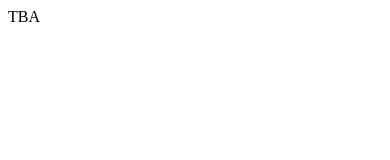
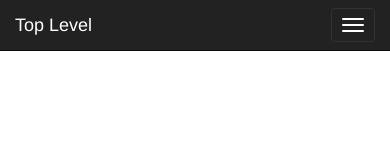
Before and after one commit to imanabu/imanabu.github.io, a website: page contents/ts/index.html in a window 390 px wide. Drawn offline with Linux system fonts and the light colour scheme.

Commit message:
Test top level

```diff
--- a/contents/ts/index.html
+++ b/contents/ts/index.html
@@ -2,9 +2,39 @@
 <html lang="en">
 <head>
     <meta charset="UTF-8">
+    <!-- Bootstrap core CSS -->
+    <link href="../../app/bower_components/bootstrap/dist/css/bootstrap.min.css" rel="stylesheet">
+    <!-- HTML5 shim and Respond.js for IE8 support of HTML5 elements and media queries -->
+    <!--[if lt IE 9]>
+    <script src="https://oss.maxcdn.com/html5shiv/3.7.2/html5shiv.min.js"></script>
+    <script src="https://oss.maxcdn.com/respond/1.4.2/respond.min.js"></script>
+    <![endif]-->
     <title>Manabu's Angular Typescript World</title>
 </head>
 <body>
-TBA
+<nav class="navbar navbar-inverse navbar-fixed-top">
+    <div class="container">
+        <div class="navbar-header">
+            <button type="button" class="navbar-toggle collapsed" data-toggle="collapse" data-target="#navbar" aria-expanded="false" aria-controls="navbar">
+                <span class="sr-only">Toggle navigation</span>
+                <span class="icon-bar"></span>
+                <span class="icon-bar"></span>
+                <span class="icon-bar"></span>
+            </button>
+            <a class="navbar-brand" href="/index.html">Top Level</a>
+        </div>
+        <!--<div id="navbar" class="navbar-collapse collapse">-->
+        <!--<form class="navbar-form navbar-right">-->
+        <!--<div class="form-group">-->
+        <!--<input type="text" placeholder="Email" class="form-control">-->
+        <!--</div>-->
+        <!--<div class="form-group">-->
+        <!--<input type="password" placeholder="Password" class="form-control">-->
+        <!--</div>-->
+        <!--<button type="submit" class="btn btn-success">Sign in</button>-->
+        <!--</form>-->
+        <!--</div>&lt;!&ndash;/.navbar-collapse &ndash;&gt;-->
+    </div>
+</nav>
 </body>
 </html>
```
